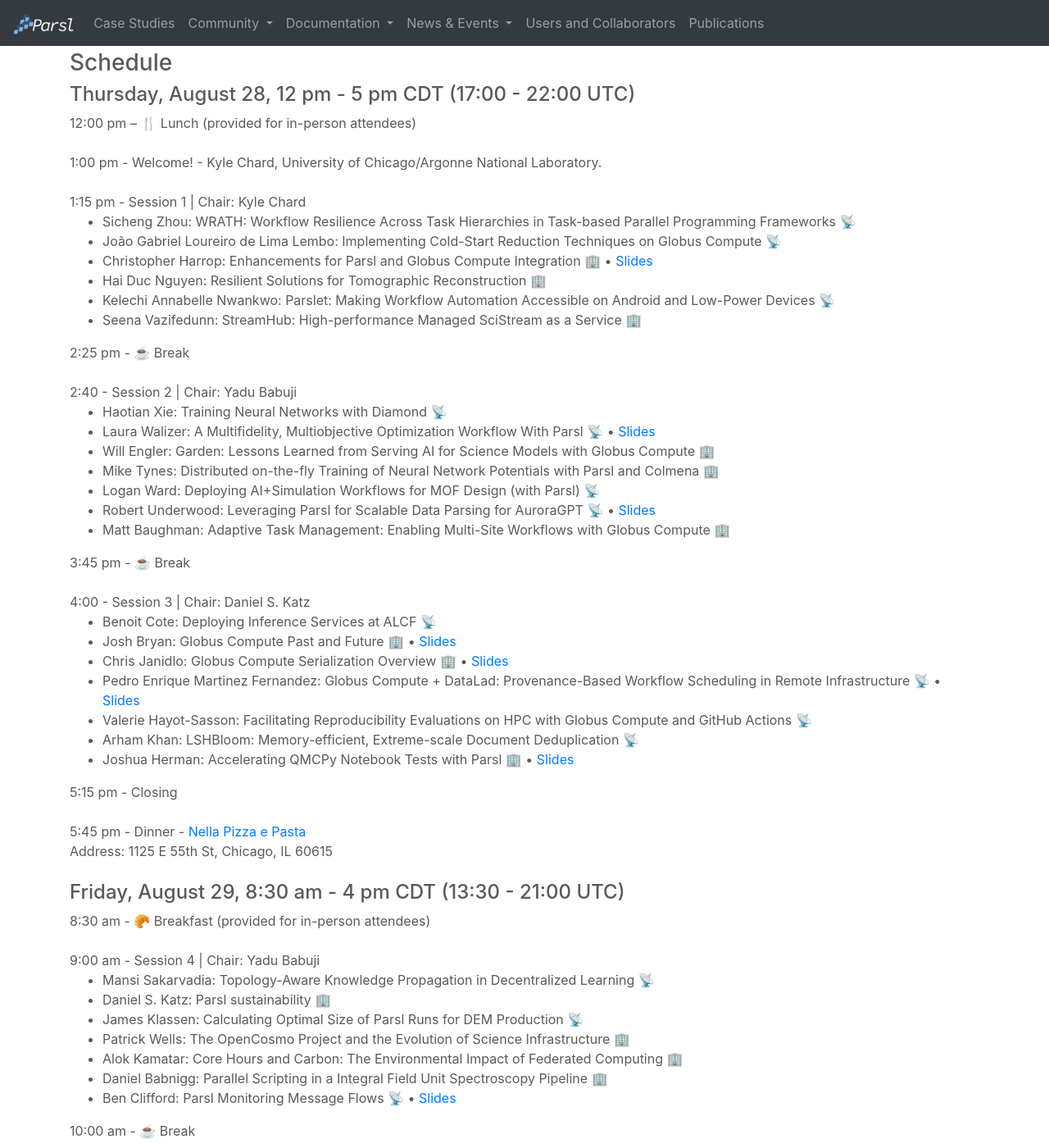
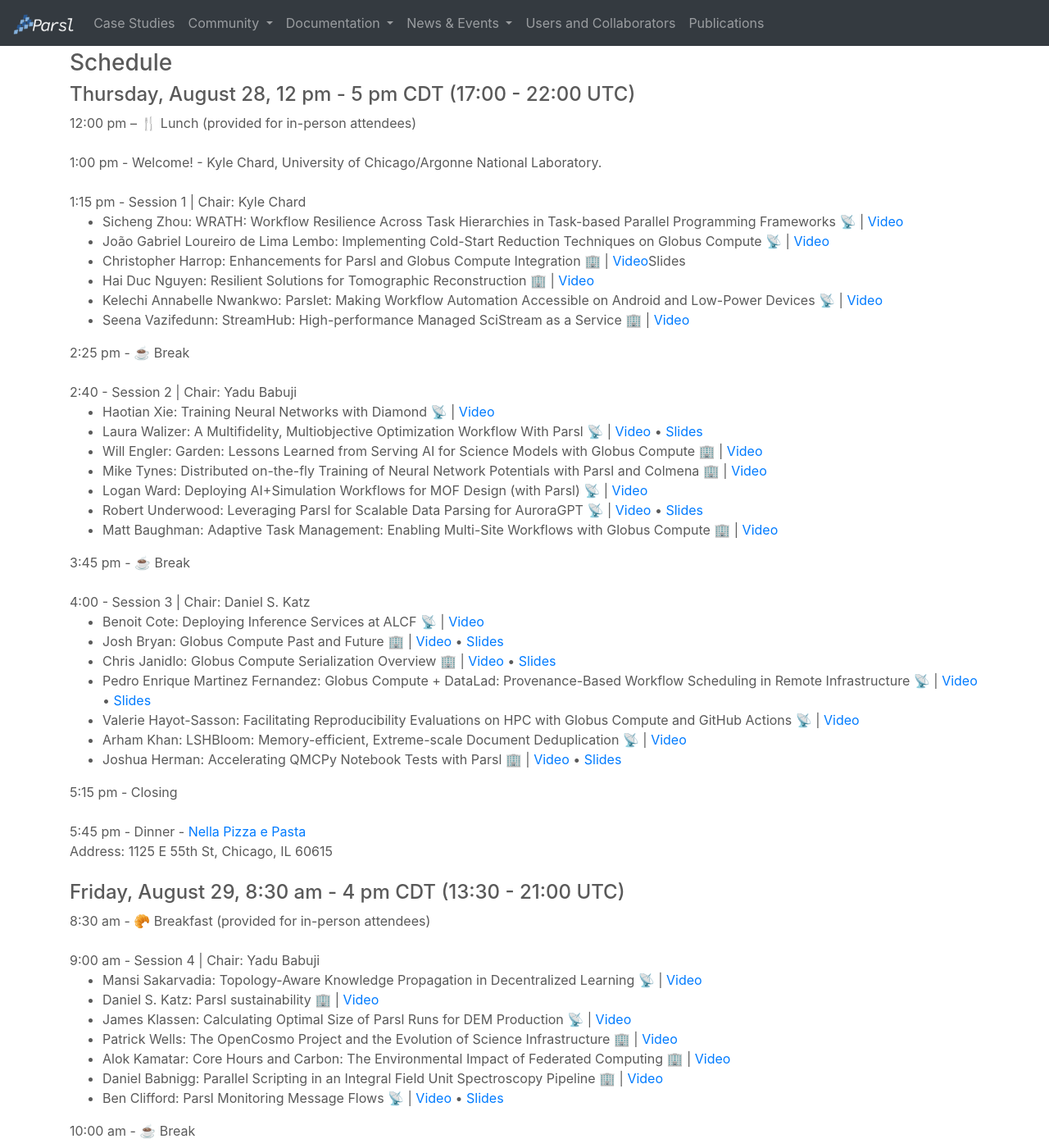
Before and after one commit to Parsl/parsl.github.io, a Jekyll site: the page built from parslfest/parslfest2025.html, in a window 1280 px wide and 1400 px high, scrolled down 1224 px. Shown: the whole window at 82% size. Built offline with Jekyll 4.4.1, drawn with Linux system fonts in a browser that asks for light colours; some of the changed text lies outside the part shown.

Commit message:
Add links to videos

```diff
--- a/parslfest/parslfest2025.html
+++ b/parslfest/parslfest2025.html
@@ -137,38 +137,38 @@
 
       1:15 pm - Session 1 | Chair: Kyle Chard
       <ul>
-		<li>Sicheng Zhou: WRATH: Workflow Resilience Across Task Hierarchies in Task-based Parallel Programming Frameworks 📡</li>
-		<li>João Gabriel Loureiro de Lima Lembo: Implementing Cold-Start Reduction Techniques on Globus Compute 📡</li>
-		<li>Christopher Harrop: Enhancements for Parsl and Globus Compute Integration 🏢 • <a href="https://drive.google.com/file/d/1_nxzK2BcR4pselsLY9tK4wxVlRRneIUU/view?usp=sharing" target="_blank">Slides</a></li>
-		<li>Hai Duc Nguyen: Resilient Solutions for Tomographic Reconstruction 🏢</li>
-		<li>Kelechi Annabelle Nwankwo: Parslet: Making Workflow Automation Accessible on Android and Low-Power Devices 📡</li>
-		<li>Seena Vazifedunn: StreamHub: High-performance Managed SciStream as a Service 🏢</li>
+		<li>Sicheng Zhou: WRATH: Workflow Resilience Across Task Hierarchies in Task-based Parallel Programming Frameworks 📡 | <a href="https://youtu.be/WhHWqIUzfOw" target="_blank">Video</a></li>
+		<li>João Gabriel Loureiro de Lima Lembo: Implementing Cold-Start Reduction Techniques on Globus Compute 📡  |  <a href="https://youtu.be/Bhlp_B99aqM" target="_blank">Video</a></li>
+		<li>Christopher Harrop: Enhancements for Parsl and Globus Compute Integration 🏢  |  <a href="https://youtu.be/QD5nqyDiIVw" target="_blank">Video</a • <a href="https://drive.google.com/file/d/1_nxzK2BcR4pselsLY9tK4wxVlRRneIUU/view?usp=sharing" target="_blank">Slides</a></li>
+		<li>Hai Duc Nguyen: Resilient Solutions for Tomographic Reconstruction 🏢  |  <a href="https://youtu.be/Bh9Ri8EfqfI" target="_blank">Video</a></li>
+		<li>Kelechi Annabelle Nwankwo: Parslet: Making Workflow Automation Accessible on Android and Low-Power Devices 📡  |  <a href="https://youtu.be/MlWqxflEWlo" target="_blank">Video</a></li>
+		<li>Seena Vazifedunn: StreamHub: High-performance Managed SciStream as a Service 🏢  |  <a href="https://youtu.be/MRS5fnB7FTw" target="_blank">Video</a></li>
       </ul>
 
       2:25 pm - ☕️ Break  <br /><br />
 
       2:40 - Session 2 | Chair: Yadu Babuji
       <ul>
-		<li>Haotian Xie: Training Neural Networks with Diamond 📡</li>
-		<li>Laura Walizer: A Multifidelity, Multiobjective Optimization Workflow With Parsl 📡 • <a href="https://drive.google.com/file/d/15nRLCqnh_la8S6vw_7edyZYwoBwRPQm9/view?usp=sharing" target="_blank">Slides</a></li>
-		<li>Will Engler: Garden: Lessons Learned from Serving AI for Science Models with Globus Compute 🏢</li>
-		<li>Mike Tynes: Distributed on-the-fly Training of Neural Network Potentials with Parsl and Colmena 🏢</li>
-		<li>Logan Ward: Deploying AI+Simulation Workflows for MOF Design (with Parsl) 📡</li>
-		<li>Robert Underwood: Leveraging Parsl for Scalable Data Parsing for AuroraGPT 📡 • <a href="https://drive.google.com/file/d/1HQiJXXD5I6zYoTsJkKteTOFZD-WJ6wrf/view?usp=sharing" target="_blank">Slides</a></li>
-		<li>Matt Baughman: Adaptive Task Management: Enabling Multi-Site Workflows with Globus Compute 🏢</li>
+		<li>Haotian Xie: Training Neural Networks with Diamond 📡  |  <a href="https://youtu.be/0KTHa4JOdZs" target="_blank">Video</a></li>
+		<li>Laura Walizer: A Multifidelity, Multiobjective Optimization Workflow With Parsl 📡  |  <a href="https://youtu.be/mO_VcY21Ixc" target="_blank">Video</a> • <a href="https://drive.google.com/file/d/15nRLCqnh_la8S6vw_7edyZYwoBwRPQm9/view?usp=sharing" target="_blank">Slides</a></li>
+		<li>Will Engler: Garden: Lessons Learned from Serving AI for Science Models with Globus Compute 🏢  |  <a href="https://youtu.be/AY1RsibruaQ" target="_blank">Video</a></li>
+		<li>Mike Tynes: Distributed on-the-fly Training of Neural Network Potentials with Parsl and Colmena 🏢  |  <a href="https://youtu.be/wu4R8ZkmYq4" target="_blank">Video</a></li>
+		<li>Logan Ward: Deploying AI+Simulation Workflows for MOF Design (with Parsl) 📡  |  <a href="https://youtu.be/qKeX9xMtLFg" target="_blank">Video</a></li>
+		<li>Robert Underwood: Leveraging Parsl for Scalable Data Parsing for AuroraGPT 📡  |  <a href="https://youtu.be/cqzz0idlJ9w" target="_blank">Video</a> • <a href="https://drive.google.com/file/d/1HQiJXXD5I6zYoTsJkKteTOFZD-WJ6wrf/view?usp=sharing" target="_blank">Slides</a></li>
+		<li>Matt Baughman: Adaptive Task Management: Enabling Multi-Site Workflows with Globus Compute 🏢  |  <a href="https://youtu.be/4qZQbO4xfhk" target="_blank">Video</a></li>
       </ul>
 
       3:45 pm - ☕️ Break  <br /><br />
 
       4:00 - Session 3 | Chair: Daniel S. Katz
       <ul>
-		<li>Benoit Cote: Deploying Inference Services at ALCF 📡</li>
-		<li>Josh Bryan: Globus Compute Past and Future 🏢 • <a href="https://docs.google.com/presentation/d/1N5eplEOpYUK1ZawbkAcaiVJUCpijv05fs6vi38Nvb9g/">Slides</a></li>
-		<li>Chris Janidlo: Globus Compute Serialization Overview 🏢 • <a href="https://docs.google.com/presentation/d/17VxpPSWPic6YGoGs5h5k8QkXAba-_hZzmM9hRC-k0LA">Slides</a></li>
-		<li>Pedro Enrique Martinez Fernandez: Globus Compute + DataLad: Provenance-Based Workflow Scheduling in Remote Infrastructure 📡 • <a href="https://drive.google.com/file/d/1qzhQ7-S_QMzmiLz6ediKMWOT1kJDnM3u/view?usp=drive_link" target="_blank">Slides</a></li>
-		<li>Valerie Hayot-Sasson: Facilitating Reproducibility Evaluations on HPC with Globus Compute and GitHub Actions 📡</li>
-		<li>Arham Khan: LSHBloom: Memory-efficient, Extreme-scale Document Deduplication 📡</li>
-		<li>Joshua Herman: Accelerating QMCPy Notebook Tests with Parsl 🏢 • <a href="https://urldefense.com/v3/__https://www.figma.com/slides/k7EUosssNluMihkYTLuh1F__;!!DZ3fjg!6DpnJXONEgq9I2FOuZtUwS6ss6h2FCcCBRWdGE2joiRCZlKgL6EOfkF1srSe6ka8laEtyy6H9J-n5z0DYHoHajnn$" target="_blank">Slides</a></li>
+		<li>Benoit Cote: Deploying Inference Services at ALCF 📡  |  <a href="https://youtu.be/7d4DvCQzI4c" target="_blank">Video</a></li>
+		<li>Josh Bryan: Globus Compute Past and Future 🏢  |  <a href="https://youtu.be/P-_VDhx4MRo" target="_blank">Video</a> • <a href="https://docs.google.com/presentation/d/1N5eplEOpYUK1ZawbkAcaiVJUCpijv05fs6vi38Nvb9g/">Slides</a></li>
+		<li>Chris Janidlo: Globus Compute Serialization Overview 🏢  |  <a href="https://youtu.be/DrNXVZywjUA" target="_blank">Video</a> • <a href="https://docs.google.com/presentation/d/17VxpPSWPic6YGoGs5h5k8QkXAba-_hZzmM9hRC-k0LA">Slides</a></li>
+		<li>Pedro Enrique Martinez Fernandez: Globus Compute + DataLad: Provenance-Based Workflow Scheduling in Remote Infrastructure 📡  |  <a href="https://youtu.be/493-Ni5qZok" target="_blank">Video</a> • <a href="https://drive.google.com/file/d/1qzhQ7-S_QMzmiLz6ediKMWOT1kJDnM3u/view?usp=drive_link" target="_blank">Slides</a></li>
+		<li>Valerie Hayot-Sasson: Facilitating Reproducibility Evaluations on HPC with Globus Compute and GitHub Actions 📡  |  <a href="https://youtu.be/hz0YOCTwGy0" target="_blank">Video</a></li>
+		<li>Arham Khan: LSHBloom: Memory-efficient, Extreme-scale Document Deduplication 📡  |  <a href="https://youtu.be/mrTHsShj060" target="_blank">Video</a></li>
+		<li>Joshua Herman: Accelerating QMCPy Notebook Tests with Parsl 🏢  |  <a href="https://youtu.be/1LeiX6QuFTw" target="_blank">Video</a> • <a href="https://urldefense.com/v3/__https://www.figma.com/slides/k7EUosssNluMihkYTLuh1F__;!!DZ3fjg!6DpnJXONEgq9I2FOuZtUwS6ss6h2FCcCBRWdGE2joiRCZlKgL6EOfkF1srSe6ka8laEtyy6H9J-n5z0DYHoHajnn$" target="_blank">Slides</a></li>
       </ul>
 
       5:15 pm - Closing <br /><br />
@@ -182,37 +182,37 @@
 
       9:00 am - Session 4 | Chair: Yadu Babuji
       <ul>
-		<li>Mansi Sakarvadia: Topology-Aware Knowledge Propagation in Decentralized Learning 📡</li>
-        <li>Daniel S. Katz: Parsl sustainability 🏢</li>
-		<li>James Klassen: Calculating Optimal Size of Parsl Runs for DEM Production 📡</li>
-		<li>Patrick Wells: The OpenCosmo Project and the Evolution of Science Infrastructure 🏢</li>
-		<li>Alok Kamatar: Core Hours and Carbon: The Environmental Impact of Federated Computing 🏢</li>
-		<li>Daniel Babnigg: Parallel Scripting in a Integral Field Unit Spectroscopy Pipeline 🏢</li>
-		<li>Ben Clifford: Parsl Monitoring Message Flows 📡 • <a href="2025/benc-monitoring-presentation.pdf" target="_blank">Slides</a></li>
+		<li>Mansi Sakarvadia: Topology-Aware Knowledge Propagation in Decentralized Learning 📡  |  <a href="https://youtu.be/LtlzGr1b26g" target="_blank">Video</a></li>
+        <li>Daniel S. Katz: Parsl sustainability 🏢  |  <a href="https://youtu.be/cMgyMtx1dm0" target="_blank">Video</a></li>
+		<li>James Klassen: Calculating Optimal Size of Parsl Runs for DEM Production 📡  |  <a href="https://youtu.be/Y-HAXPkXJxI" target="_blank">Video</a></li>
+		<li>Patrick Wells: The OpenCosmo Project and the Evolution of Science Infrastructure 🏢  |  <a href="https://youtu.be/KZC3tZZUfzI" target="_blank">Video</a></li>
+		<li>Alok Kamatar: Core Hours and Carbon: The Environmental Impact of Federated Computing 🏢  |  <a href="https://youtu.be/3WAIaLqmtWc" target="_blank">Video</a></li>
+		<li>Daniel Babnigg: Parallel Scripting in an Integral Field Unit Spectroscopy Pipeline 🏢  |  <a href="https://youtu.be/uQ-k8ir-iso" target="_blank">Video</a></li>
+		<li>Ben Clifford: Parsl Monitoring Message Flows 📡  |  <a href="https://youtu.be/05GtsIPqgHg" target="_blank">Video</a> • <a href="2025/benc-monitoring-presentation.pdf" target="_blank">Slides</a></li>
       </ul>
 
       10:00 am - ☕️ Break  <br /><br />
 
       10:20 am - Session 5 | Chair: Chris Janidlo
       <ul>
-		<li>Tianle Wang: Integration of Globus Compute and Harvester for ATLAS Workflow at HPC 🏢</li>
-		<li>Haochen Pan: Globus MCPs for Science and High Performance Computing 🏢 • <a href="https://docs.google.com/presentation/d/14zhAGYDIwr9hKNyYiSEyrHlCEYMfqxe-HAFrWh-PdTU/edit?usp=sharing" target="_blank">Slides</a></li>
-		<li>Douglas N. Friedel: KeepItRunning: A New Tool for Migrating Running Jobs Between HPC Resources 🏢</li>
-		<li>Greg Pauloski: Academy: Empowering Scientific Workflows with Federated Agents 📡</li>
-		<li>Stefan Gary: Using parsl-perf to Evaluate Performance in a Hybrid HPC Environment 📡</li>
-		<li>Ben Clifford: HTEX Interchange in 3 Languages 📡 • <a href="2025/benc-3lang-interchange.pdf" target="_blank">Slides</a></li>
+		<li>Tianle Wang: Integration of Globus Compute and Harvester for ATLAS Workflow at HPC 🏢  |  <a href="https://youtu.be/PsUh91dh77Q" target="_blank">Video</a></li>
+		<li>Haochen Pan: Globus MCPs for Science and High Performance Computing 🏢  |  <a href="https://youtu.be/AyCQTjdLO34" target="_blank">Video</a> • <a href="https://docs.google.com/presentation/d/14zhAGYDIwr9hKNyYiSEyrHlCEYMfqxe-HAFrWh-PdTU/edit?usp=sharing" target="_blank">Slides</a></li>
+		<li>Douglas N. Friedel: KeepItRunning: A New Tool for Migrating Running Jobs Between HPC Resources 🏢  |  <a href="https://youtu.be/2f3hN9gnigs" target="_blank">Video</a></li>
+		<li>Greg Pauloski: Academy: Empowering Scientific Workflows with Federated Agents 📡  |  <a href="https://youtu.be/uUWfrDJlVVk" target="_blank">Video</a></li>
+		<li>Stefan Gary: Using parsl-perf to Evaluate Performance in a Hybrid HPC Environment 📡  |  <a href="https://youtu.be/KzXgIsbsm04" target="_blank">Video</a></li>
+		<li>Ben Clifford: HTEX Interchange in 3 Languages 📡  |  <a href="https://youtu.be/lfUHK0eg9jg" target="_blank">Video</a> • <a href="2025/benc-3lang-interchange.pdf" target="_blank">Slides</a></li>
       </ul>
 
       11:20 a.m. - ☕️ Break  <br /><br />
 
       11:35 a.m. - Session 6 | Chair: Kyle Chard
       <ul>
-		<li>Dave Bunten: With Great Parsl Comes Great Portability: Using Parsl through CytoTable for Harmonizing Single-cell Data 📡</li>
-		<li>Naomi Kolodisner: Adaptive Tool Selection in a Scalable Genomics Pipeline 📡</li>
-        <li>Alex Brace: Fast Homology Detection Across 250M Proteins with Deep Learning • <a href="https://drive.google.com/file/d/1Pu5usVYi71gtXJzXCyoA-PjybhLcTSsE/view?usp=drive_link" target="_blank">Slides</a> • <a href="https://drive.google.com/file/d/1nbvxvT9WvLKmgAiMp4bPHgwmAB6chj8g/view">Video</a>🎞️</li>
-		<li>Dan Dietz: Globus Compute at OLCF 🏢</li>
-		<li>Geoffrey Lentner: Enabling Science for NSF ACCESS via Globus Compute 🏢</li>
-		<li>Yadu Babuji: Parsl Scaling on Aurora 🏢</li>
+		<li>Dave Bunten: With Great Parsl Comes Great Portability: Using Parsl through CytoTable for Harmonizing Single-cell Data 📡  |  <a href="https://youtu.be/GMHrb2c7ULs" target="_blank">Video</a></li>
+		<li>Naomi Kolodisner: Adaptive Tool Selection in a Scalable Genomics Pipeline 📡  |  <a href="https://youtu.be/gXhaaRqfVY8" target="_blank">Video</a></li>
+        <li>Alex Brace: Fast Homology Detection Across 250M Proteins with Deep Learning  |  <a href="https://youtu.be/zccER6CKkms" target="_blank">Video</a> • <a href="https://drive.google.com/file/d/1Pu5usVYi71gtXJzXCyoA-PjybhLcTSsE/view?usp=drive_link" target="_blank">Slides</a>🎞️</li>
+		<li>Dan Dietz: Globus Compute at OLCF 🏢  |  <a href="https://youtu.be/fH_L-xOZNqU" target="_blank">Video</a></li>
+		<li>Geoffrey Lentner: Enabling Science for NSF ACCESS via Globus Compute 🏢  |  <a href="https://youtu.be/tfrN6BbzeRc" target="_blank">Video</a></li>
+		<li>Yadu Babuji: Parsl Scaling on Aurora 🏢  |  <a href="https://youtu.be/P1lUauYAvL0" target="_blank">Video</a></li>
                 <li>Kyle Chard/Ben Clifford: Closing Remarks</li>
       </ul>
 
```
